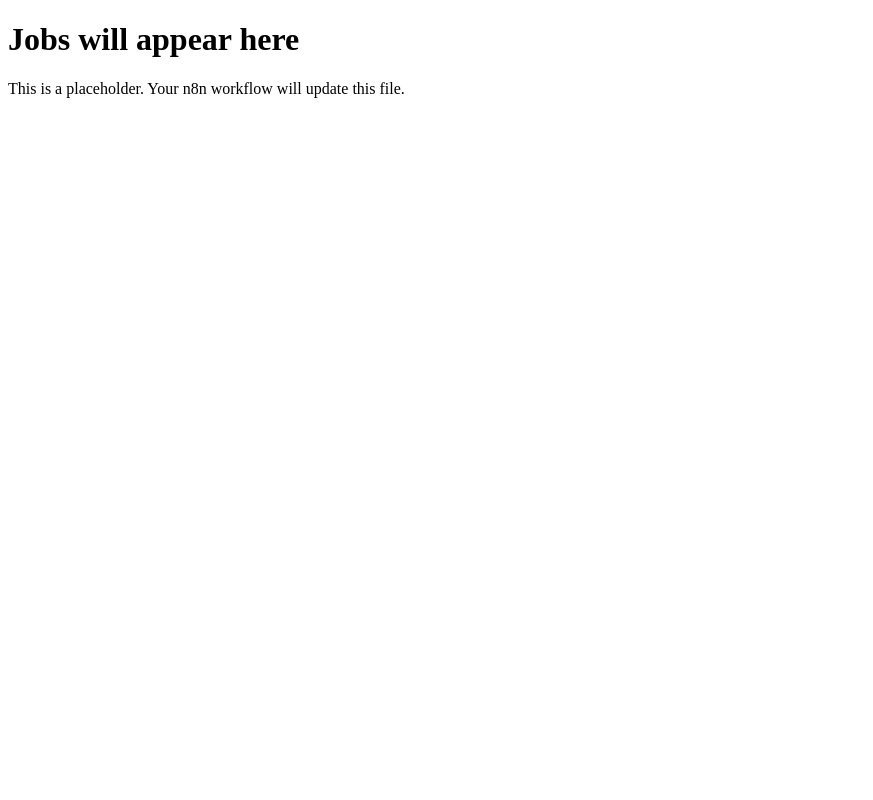
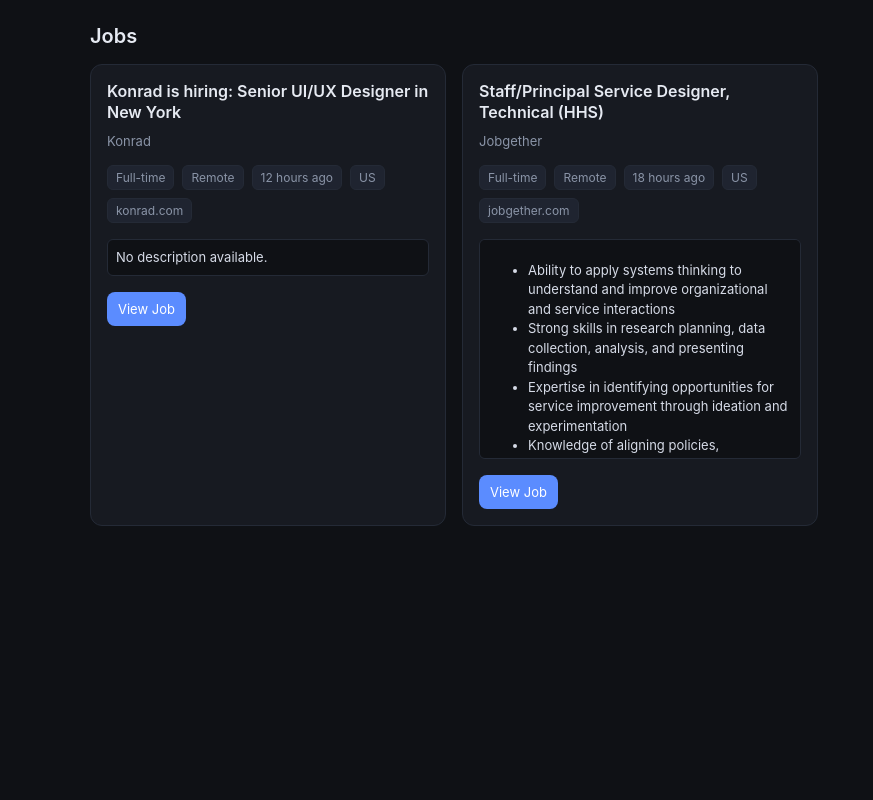
Before and after one commit to AdmirKurtovic/roles-digest, a plain HTML site: page docs/index.html in a window 1280 px wide. Shown: the whole page, without its empty margins (0-873 px from the left). Drawn offline with Linux system fonts and the light colour scheme.

Commit message:
Update pages

```diff
--- a/docs/index.html
+++ b/docs/index.html
@@ -1,10 +1,88 @@
-<!DOCTYPE html>
-<html>
+<!doctype html>
+<html lang="en">
 <head>
-    <title>Jobs</title>
+  <meta charset="utf-8" />
+  <title>Jobs</title>
+  <meta name="viewport" content="width=device-width,initial-scale=1" />
+  <style>
+    :root { --bg:#0f1115; --card:#171a21; --muted:#8a94a7; --text:#e6eaf2; --accent:#5b8cff; --border:#242a36; }
+    *{box-sizing:border-box}
+    body{margin:0;padding:24px;font-family:-apple-system,BlinkMacSystemFont,"Segoe UI",Roboto,Inter,Arial,sans-serif;background:var(--bg);color:var(--text)}
+    .wrap{max-width:1100px;margin:0 auto}
+    h1{font-size:20px;margin:0 0 16px;font-weight:600}
+    .grid{display:grid;grid-template-columns:repeat(1,minmax(0,1fr));gap:16px}
+    @media (min-width:640px){.grid{grid-template-columns:repeat(2,1fr)}}
+    @media (min-width:1024px){.grid{grid-template-columns:repeat(3,1fr)}}
+    .card{background:var(--card);border:1px solid var(--border);border-radius:12px;padding:16px;display:flex;flex-direction:column;gap:10px;transition:border-color .2s ease,transform .12s ease}
+    .card:hover{border-color:#2f3645;transform:translateY(-1px)}
+    .row{display:flex;align-items:center;gap:10px;flex-wrap:wrap}
+    .title{font-size:16px;font-weight:600;line-height:1.3}
+    .company{color:var(--muted);font-size:13px}
+    .badge{display:inline-block;padding:4px 8px;border-radius:999px;font-size:12px;color:#cfd6e6;background:#1f2430;border:1px solid var(--border);white-space:nowrap;max-width:100%;overflow:hidden;text-overflow:ellipsis}
+    .meta{display:flex;gap:8px;flex-wrap:wrap;margin:6px 0}
+    .meta span{font-size:12px;color:var(--muted);background:#1f2430;padding:4px 8px;border-radius:6px;border:1px solid var(--border)}
+    .hr{background:#1a1f2e;border:1px solid #2a3142;border-radius:8px;padding:12px}
+    .hr h4{margin:0 0 8px;color:#e6eaf2;font-size:13px;font-weight:600}
+    .hr-list{display:flex;flex-direction:column;gap:6px}
+    .hr-item{display:flex;flex-direction:column;gap:2px;font-size:12px;color:#cfd6e6}
+    .hr-item a{color:var(--accent);text-decoration:none}
+    .desc{font-size:13px;line-height:1.5;color:#d6dbe7;max-height:220px;overflow-y:auto;padding:8px;background:#0f1115;border-radius:6px;border:1px solid #242a36}
+    .desc::-webkit-scrollbar{width:6px}
+    .desc::-webkit-scrollbar-track{background:#1a1f2e;border-radius:3px}
+    .desc::-webkit-scrollbar-thumb{background:#4a5568;border-radius:3px}
+    .desc::-webkit-scrollbar-thumb:hover{background:#5a6578}
+    .actions{margin-top:6px;display:flex;gap:10px}
+    .btn{appearance:none;border:1px solid var(--border);background:#1b2030;color:var(--text);padding:8px 10px;border-radius:8px;font-size:13px;text-decoration:none;cursor:pointer;transition:background .15s ease,border-color .15s ease}
+    .btn:hover{background:#22283a;border-color:#2e3545}
+    .btn-primary{background:var(--accent);border-color:transparent;color:#fff}
+    .btn-primary:hover{filter:brightness(1.05)}
+    .empty{color:var(--muted);font-size:14px}
+  </style>
 </head>
 <body>
-    <h1>Jobs will appear here</h1>
-    <p>This is a placeholder. Your n8n workflow will update this file.</p>
+  <div class="wrap">
+    <h1>Jobs</h1>
+    <div class="grid">
+
+                <div class="card">
+                  <div class="row">
+                    <div class="title">Konrad is hiring: Senior UI/UX Designer in New York</div>
+                    <div class="company">Konrad</div>
+                  </div>
+                  <div class="meta">
+                    <span>Full-time</span>
+                    <span>Remote</span>
+                    <span>12 hours ago</span>
+                    <span>US</span>
+                    <span>konrad.com</span>
+                  </div>
+
+                  <div class="desc">No description available.</div>
+                  <div class="actions">
+                    <a href="https://www.mediabistro.com/jobs/614018121-konrad-is-hiring-senior-ui-ux-designer-in-new-york?utm_campaign=google_jobs_apply&amp;utm_source=google_jobs_apply&amp;utm_medium=organic" target="_blank" class="btn btn-primary">View Job</a>
+                  </div>
+                </div>
+
+                <div class="card">
+                  <div class="row">
+                    <div class="title">Staff/Principal Service Designer, Technical (HHS)</div>
+                    <div class="company">Jobgether</div>
+                  </div>
+                  <div class="meta">
+                    <span>Full-time</span>
+                    <span>Remote</span>
+                    <span>18 hours ago</span>
+                    <span>US</span>
+                    <span>jobgether.com</span>
+                  </div>
+
+                  <div class="desc"><ul><li>Ability to apply systems thinking to understand and improve organizational and service interactions</li><li>Strong skills in research planning, data collection, analysis, and presenting findings</li><li>Expertise in identifying opportunities for service improvement through ideation and experimentation</li><li>Knowledge of aligning policies, technology, infrastructures, and systems to deliver meaningful outcomes</li><li>Experience leading collaborative research and design activities, influencing teams, and building consensus</li><li>Ability to work effectively in professional services environments and communicate clearly with clients</li><li>Passion for improving public outcomes through innovative and human-centered service design</li><li>Alignment with organizational core values and a proactive, solution-oriented mindset</li><li>Willingness to travel occasionally for work</li><li>Nice-to-have: experience in civic tech and remote-team environments</li><li>Must be legally authorized to work in the U.S.; some roles may require public trust or security clearance</li></ul></div>
+                  <div class="actions">
+                    <a href="https://himalayas.app/companies/jobgether/jobs/staff-principal-service-designer-technical-hhs?utm_campaign=google_jobs_apply&amp;utm_source=google_jobs_apply&amp;utm_medium=organic" target="_blank" class="btn btn-primary">View Job</a>
+                  </div>
+                </div>
+
+    </div>
+  </div>
 </body>
 </html>
```
